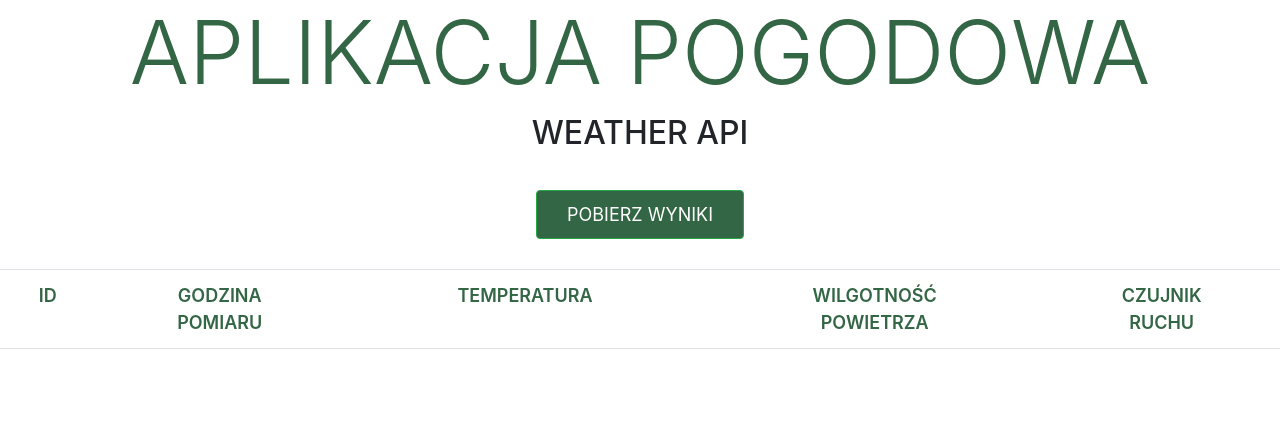
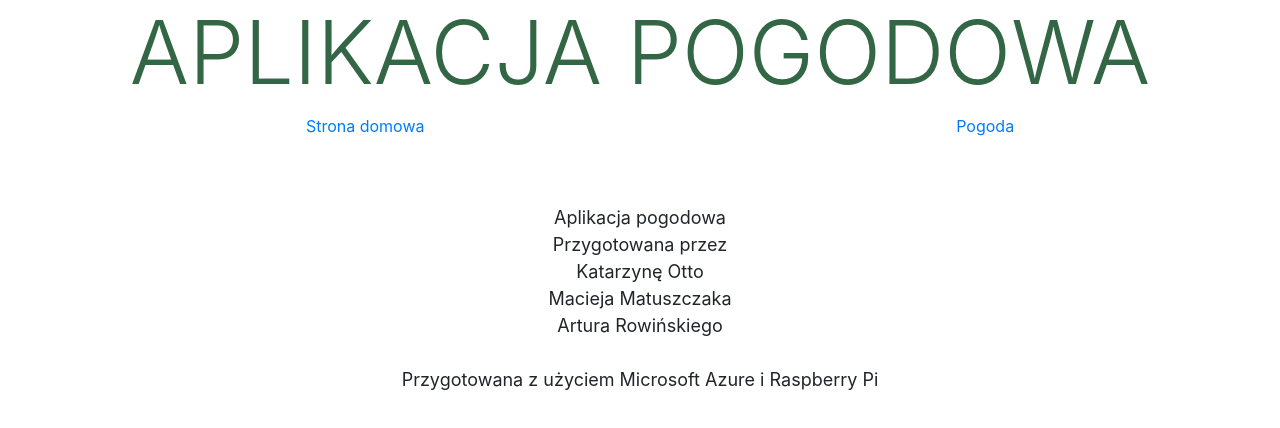
Before and after one commit to kateotto/azure-react, a React (Create React App) app: page / in a window 1280 px wide. Shown: the top 428 px of the page. Built offline with nearby package versions, Linux system fonts and the light colour scheme.

Commit message:
add router

```diff
--- a/package.json
+++ b/package.json
@@ -8,6 +8,8 @@
     "react": "^16.8.6",
     "react-dom": "^16.8.6",
     "react-redux": "^7.0.3",
+    "react-router": "^5.0.1",
+    "react-router-dom": "^5.0.1",
     "react-scripts": "3.0.1",
     "redux": "^4.0.1",
     "redux-thunk": "^2.3.0",
--- a/src/App.js
+++ b/src/App.js
@@ -1,7 +1,13 @@
 import React from "react";
 import Header from "./components/Header";
 import Bodies from "./components/Bodies";
+import Home from "./components/Home";
 import { Provider } from "react-redux";
+import {
+  BrowserRouter as Router,
+  Route,
+  Link
+} from 'react-router-dom';
 import "./App.css";
 
 import store from "./stores";
@@ -10,8 +16,15 @@ function App() {
   return (
     <Provider store={store}>
       <div className="App">
-        <Header />
-        <Bodies />
+
+      <Router>
+        <React.Fragment>
+          <Header />
+          <Route exact path="/" component={Home}/>
+          <Route path="/weather" component={Bodies} />
+        </React.Fragment>
+      </Router>
+
       </div>
     </Provider>
   );
--- a/src/actions/index.js
+++ b/src/actions/index.js
@@ -9,10 +9,10 @@ export const FETCH_DATA_BY_ID_FAIL = "FETCH_DATA_BY_ID_FAIL";
 export function fetch_data() {
   return dispatch => {
     dispatch({ type: FETCH_DATA });
-    fetch(`https://cdv-iot-cloud.azurewebsites.net/api/?code=/Ukhl5arUOXFvettOHX4W0EUdNW15aHR/xkysjSOECMCEITuVDUeKA==`, {
+    fetch(`https://cdv-weather.azurewebsites.net/api/?code=eeq5eL6fQ3EJ5IIypjzrJePYd7/rS6bK0sLoaYZtzJUe59oCgRlsNA==`, {
       headers: {
         "x-functions-key":
-          "/Ukhl5arUOXFvettOHX4W0EUdNW15aHR/xkysjSOECMCEITuVDUeKA=="
+          "eeq5eL6fQ3EJ5IIypjzrJePYd7/rS6bK0sLoaYZtzJUe59oCgRlsNA=="
       }
     })
       .then(response => {
@@ -30,10 +30,10 @@ export function fetch_data() {
 export function fetch_data_by_id(id) {
   return dispatch => {
     dispatch({ type: FETCH_DATA_BY_ID });
-    fetch(`https://cdv-iot-cloud.azurewebsites.net/api/${id}?code=/Ukhl5arUOXFvettOHX4W0EUdNW15aHR/xkysjSOECMCEITuVDUeKA==`, {
+    fetch(`https://cdv-weather.azurewebsites.net/api/${id}?code=eeq5eL6fQ3EJ5IIypjzrJePYd7/rS6bK0sLoaYZtzJUe59oCgRlsNA==`, {
       headers: {
         "x-functions-key":
-          "/Ukhl5arUOXFvettOHX4W0EUdNW15aHR/xkysjSOECMCEITuVDUeKA=="
+          "eeq5eL6fQ3EJ5IIypjzrJePYd7/rS6bK0sLoaYZtzJUe59oCgRlsNA=="
       }
     })
       .then(res => {
--- a/src/components/Bodies/index.js
+++ b/src/components/Bodies/index.js
@@ -35,20 +35,21 @@ class Bodies extends PureComponent {
                   <br /> POWIETRZA
                 </td>
                 <td>
-                  CZUJNIK <br /> RUCHU{" "}
+                 WILGOTNOŚĆ <br /> GLEBY
                 </td>
+                <td>WIĘCEJ</td>
               </tr>
             </thead>
             <thead>
               <tr>
-                <td>
+                <td className="table-field">
                   {entries ? (
                     entries.map(element => <p>{element.ID}</p>)
                   ) : (
                     <p>{error}</p>
                   )}
                 </td>
-                <td>
+                <td className="table-field">
                   {entries ? (
                     entries.map(element => (
                       <p>
@@ -59,21 +60,36 @@ class Bodies extends PureComponent {
                     <p>{error}</p>
                   )}
                 </td>
-                <td>
+                <td className="table-field">
                   {entries ? (
                     entries.map(element => <p>{element.temperature} &#8451;</p>)
                   ) : (
                     <p>{error}</p>
                   )}
                 </td>
-                <td>
+                <td className="table-field">
                   {entries ? (
                     entries.map(element => <p>{element.air_humidity}%</p>)
                   ) : (
                     <p>{error}</p>
                   )}
                 </td>
-                <td />
+                <td className="table-field">
+                   {entries ? (
+                    entries.map(element => <p>{element.soil_moisture}%</p>)
+                  ) : (
+                    <p>{error}</p>
+                  )}
+                </td>
+
+
+                <td className="table-field">
+                  {entries ? (
+                    entries.map(element => <p><button className="more-btn">WIĘCEJ</button></p>)
+                  ) : (
+                    <p>{error}</p>
+                  )}
+                </td>
               </tr>
             </thead>
           </table>
--- a/src/components/Bodies/style.scss
+++ b/src/components/Bodies/style.scss
@@ -5,11 +5,20 @@ $detailColor: #336644;
   margin: 30px;
   padding: 10px 30px;
   font-size: 18px;
+  color: #fff;
 }
 .table-header {
   color: $detailColor;
   font-size: 18px;
   font-weight: 600;
+}
+.more-btn{
+  background: none;
+  outline: transparent;
+
+}
+.table-field{
+  height: 200px;
 }
 
 // .fetchButton {
--- a/src/components/Header/index.js
+++ b/src/components/Header/index.js
@@ -1,14 +1,24 @@
 import React, { Component } from "react";
 import "./style.scss";
+import { BrowserRouter as Router, Route, Link } from "react-router-dom";
+import { withRouter} from "react-router";
+
 
 class Header extends Component {
   render() {
     return (
       <div>
         <h1 className="display-2">APLIKACJA POGODOWA</h1>
+        <div className="">
+        <ul>
+            <Link to="/">Strona domowa </Link>
+            <Link to="/weather">Pogoda</Link>
+            </ul>
+        </div>
+
       </div>
     );
   }
 }
 
-export default Header;
+export default withRouter(Header);
--- a/src/components/Header/style.scss
+++ b/src/components/Header/style.scss
@@ -3,3 +3,18 @@ $detail: #336644;
 h1 {
   color: $detail;
 }
+ul{
+  display: flex;
+  justify-content: space-around;
+}
+li{
+  color: black;
+  display: inline-block;
+  list-style-type: none;
+  font-size: 20px;
+  font-weight: bold;
+}
+li:hover{
+  cursor: pointer;
+  color: $detail;
+}
--- /dev/null
+++ b/src/components/Home/index.js
@@ -0,0 +1,20 @@
+import React, { Component } from "react";
+import "./style.scss";
+
+class Home extends Component {
+  render() {
+    return (
+      <div>
+        <div className="subheadline">Aplikacja pogodowa <br/>
+        Przygotowana przez <br/>
+        Katarzynę Otto <br/>
+        Macieja Matuszczaka <br/>
+        Artura Rowińskiego <br/><br/>
+        Przygotowana z użyciem Microsoft Azure i Raspberry Pi
+        </div>
+      </div>
+    );
+  }
+}
+
+export default Home;
--- /dev/null
+++ b/src/components/Home/style.scss
@@ -0,0 +1,4 @@
+.subheadline{
+    padding-top: 50px;
+    font-size: 18px;
+}
```
Also changed, not shown: 1 other file (tests, documents, lock files or other folders).
